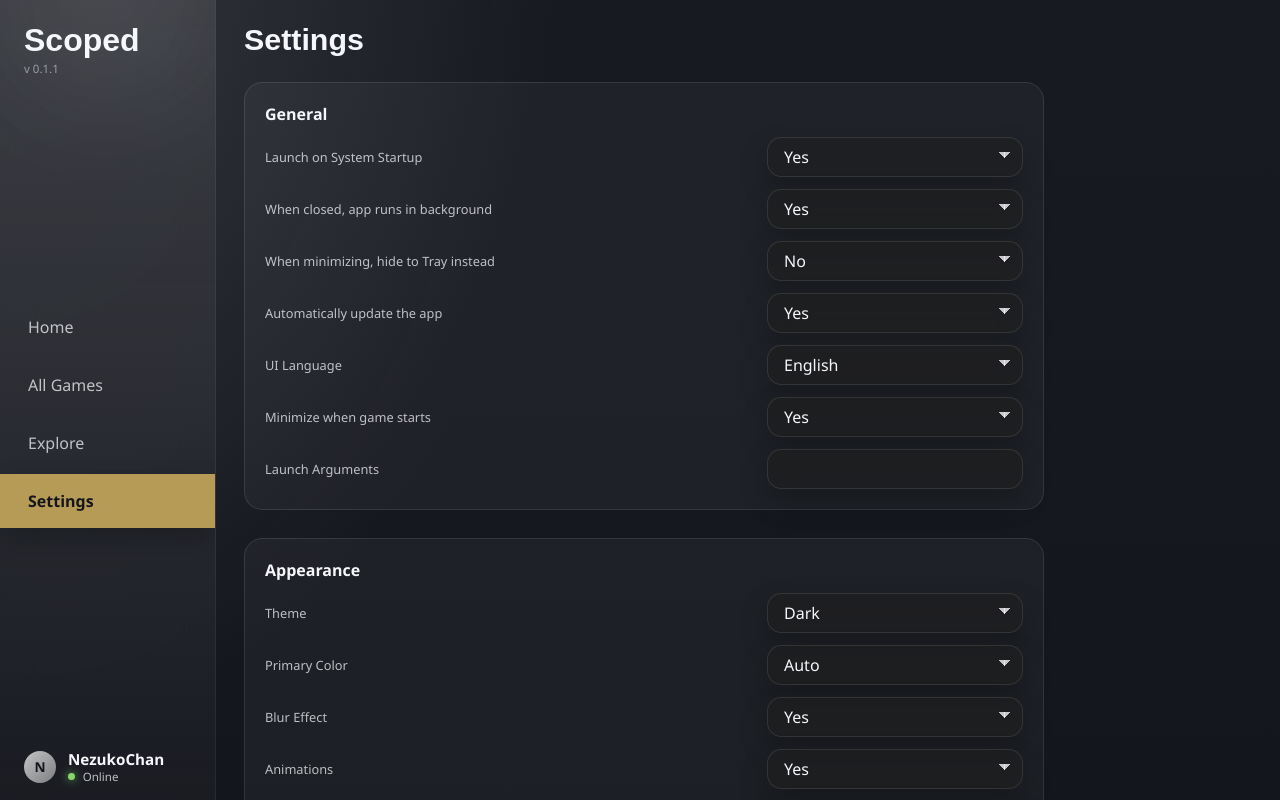
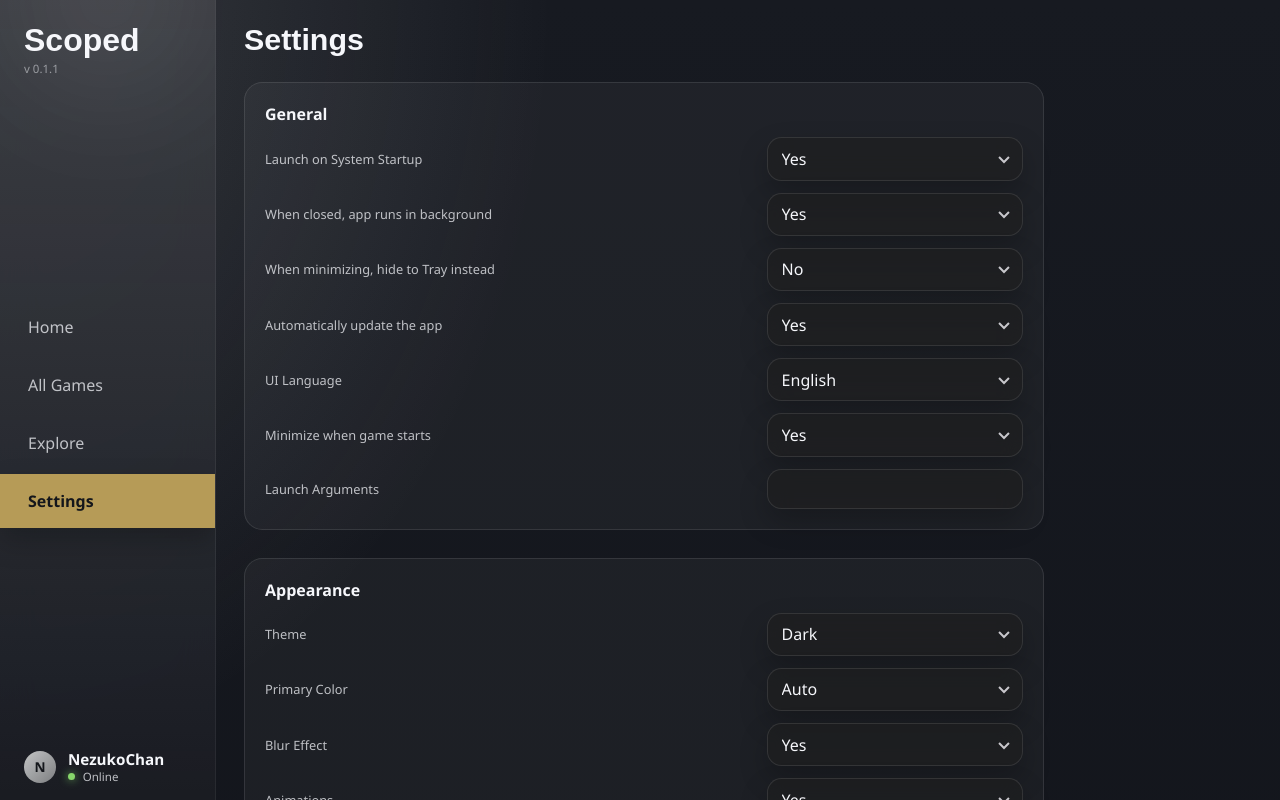
Before and after one commit to AarZoooo/Game-Launcher, a SvelteKit app: page /settings in a window 1280 px wide. Shown: the top 800 px of the page. Built offline with nearby package versions, Linux system fonts and the light colour scheme.

Commit message:
sort by menu settings menu glass effect

```diff
--- /dev/null
+++ b/src/lib/components/common/GlassSelect.svelte
@@ -0,0 +1,185 @@
+<script lang="ts">
+import { createEventDispatcher, onDestroy, onMount } from "svelte";
+import type { SelectOption } from "$lib/types/UI";
+
+const dispatch = createEventDispatcher<{
+	change: { value: string };
+}>();
+
+export let value = "";
+export let options: SelectOption[] = [];
+export let ariaLabel = "";
+export let placeholder = "";
+export let disabled = false;
+export let fullWidth = false;
+
+let root: HTMLDivElement;
+let open = false;
+
+$: selectedOption =
+	options.find((option) => option.value === value) ||
+	options.find((option) => option.value === "") ||
+	options[0];
+
+$: selectedLabel = selectedOption?.label || placeholder;
+
+function toggle() {
+	if (disabled) return;
+	open = !open;
+}
+
+function close() {
+	open = false;
+}
+
+function selectOption(option: SelectOption) {
+	value = option.value;
+	dispatch("change", { value });
+	close();
+}
+
+onMount(() => {
+	const handleWindowClick = (event: MouseEvent) => {
+		if (open && root && !root.contains(event.target as Node)) {
+			close();
+		}
+	};
+
+	window.addEventListener("click", handleWindowClick);
+	return () => window.removeEventListener("click", handleWindowClick);
+});
+
+onDestroy(() => {
+	close();
+});
+</script>
+
+<div
+  class:full-width={fullWidth}
+  class="select-root"
+  bind:this={root}
+  role="presentation"
+  on:mouseleave={close}
+>
+  <button
+    type="button"
+    class:open
+    class="select-trigger field-control glass-dropdown"
+    aria-expanded={open}
+    aria-haspopup="listbox"
+    aria-label={ariaLabel}
+    disabled={disabled}
+    on:click|stopPropagation={toggle}
+  >
+    <span class="select-value">{selectedLabel}</span>
+    <span class="chevron" aria-hidden="true"></span>
+  </button>
+
+  {#if open}
+    <div
+      class="select-menu"
+      role="listbox"
+      tabindex="-1"
+      on:click|stopPropagation
+      on:keydown|stopPropagation
+    >
+      {#each options as option}
+        <button
+          type="button"
+          class:selected={option.value === value}
+          class="option"
+          role="option"
+          aria-selected={option.value === value}
+          on:click={() => selectOption(option)}
+        >
+          {option.label}
+        </button>
+      {/each}
+    </div>
+  {/if}
+</div>
+
+<style>
+  .select-root {
+    position: relative;
+    min-width: 7.2rem;
+  }
+
+  .select-root.full-width {
+    width: 100%;
+  }
+
+  .select-trigger {
+    width: 100%;
+    min-height: var(--control-height-md);
+    display: flex;
+    align-items: center;
+    justify-content: space-between;
+    gap: var(--space-3);
+    padding: 0.6rem 0.85rem;
+    text-align: left;
+    cursor: pointer;
+  }
+
+  .select-trigger:disabled {
+    cursor: default;
+    opacity: 0.6;
+  }
+
+  .select-value {
+    min-width: 0;
+    overflow: hidden;
+    text-overflow: ellipsis;
+    white-space: nowrap;
+  }
+
+  .chevron {
+    flex: 0 0 auto;
+    width: 0.5rem;
+    height: 0.5rem;
+    border-right: 2px solid rgb(244 242 247 / 0.8);
+    border-bottom: 2px solid rgb(244 242 247 / 0.8);
+    transform: translateY(-0.08rem) rotate(45deg);
+    transition: transform var(--motion-fast) ease;
+  }
+
+  .select-trigger.open .chevron {
+    transform: translateY(0.08rem) rotate(-135deg);
+  }
+
+  .select-menu {
+    position: absolute;
+    top: calc(100% + 0.45rem);
+    right: 0;
+    left: 0;
+    padding: var(--space-1);
+    border-radius: var(--radius-lg);
+    background: rgba(30, 30, 30, 0.6);
+    border: 1px solid var(--surface-border);
+    box-shadow: var(--shadow-md);
+    backdrop-filter: blur(10px);
+    z-index: var(--z-menu);
+  }
+
+  .option {
+    width: 100%;
+    border: 0;
+    background: transparent;
+    color: var(--text-primary);
+    text-align: left;
+    padding: var(--space-2) var(--space-3);
+    font: inherit;
+    font-size: 0.78rem;
+    cursor: pointer;
+    border-radius: var(--radius-sm);
+    transition:
+      background-color var(--motion-fast) ease,
+      color var(--motion-fast) ease,
+      opacity var(--motion-fast) ease;
+  }
+
+  .option:hover,
+  .option.selected {
+    background: rgba(132, 136, 146, 0.24);
+  }
+</style>
--- a/src/lib/components/game/GameMenu.svelte
+++ b/src/lib/components/game/GameMenu.svelte
@@ -91,6 +91,7 @@ onDestroy(() => {
 <div
   class="menu-root"
   bind:this={root}
+  role="presentation"
   on:mouseenter={clearCloseTimeout}
   on:mouseleave={scheduleClose}
 >
--- a/src/routes/settings/+page.svelte
+++ b/src/routes/settings/+page.svelte
@@ -1,5 +1,11 @@
 <script lang="ts">
+import GlassSelect from "$lib/components/common/GlassSelect.svelte";
 import { pageLabels, settingsSections } from "$lib/data/labels";
+import type { SelectOption } from "$lib/types/UI";
+
+function toOptions(options: string[] = []): SelectOption[] {
+	return options.map((option) => ({ label: option, value: option }));
+}
 </script>
 
 <div class="settings">
@@ -14,11 +20,7 @@ import { pageLabels, settingsSections } from "$lib/data/labels";
             <span class="label">{field.label}</span>
 
             {#if field.type === 'select'}
-              <select class="field-control glass-dropdown" aria-label={field.label}>
-                {#each field.options || [] as option}
-                  <option selected={option === field.value}>{option}</option>
-                {/each}
-              </select>
+              <GlassSelect value={field.value} options={toOptions(field.options)} ariaLabel={field.label} fullWidth />
             {:else if field.type === 'text'}
               <input class="field-control" aria-label={field.label} value={field.value} />
             {:else}
@@ -84,18 +86,6 @@ import { pageLabels, settingsSections } from "$lib/data/labels";
     justify-content: flex-start;
   }
 
-  select {
-    appearance: none;
-    background-image:
-      linear-gradient(45deg, transparent 50%, rgba(244, 242, 247, 0.8) 50%),
-      linear-gradient(135deg, rgba(244, 242, 247, 0.8) 50%, transparent 50%);
-    background-position:
-      calc(100% - 1.05rem) calc(50% - 0.12rem),
-      calc(100% - 0.72rem) calc(50% - 0.12rem);
-    background-size: 0.4rem 0.4rem;
-    background-repeat: no-repeat;
-  }
-
   .radio-line {
     display: flex;
     align-items: center;
```
Also changed, not shown: src/lib/components/game/FilterPanel.svelte (+4 -15 lines), src/routes/games/+page.svelte (+4 -9 lines).
